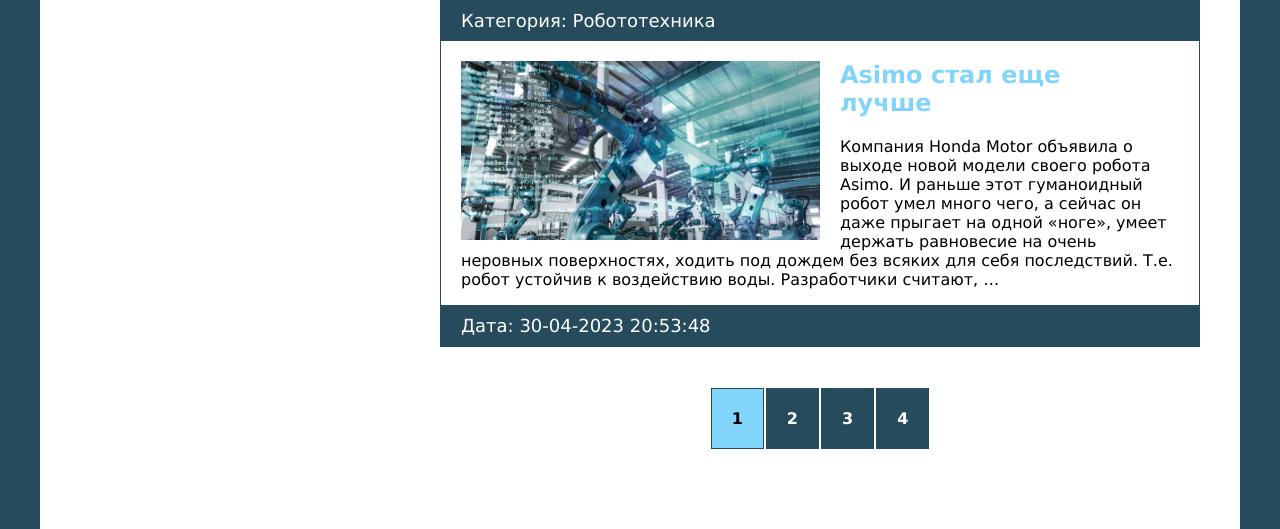
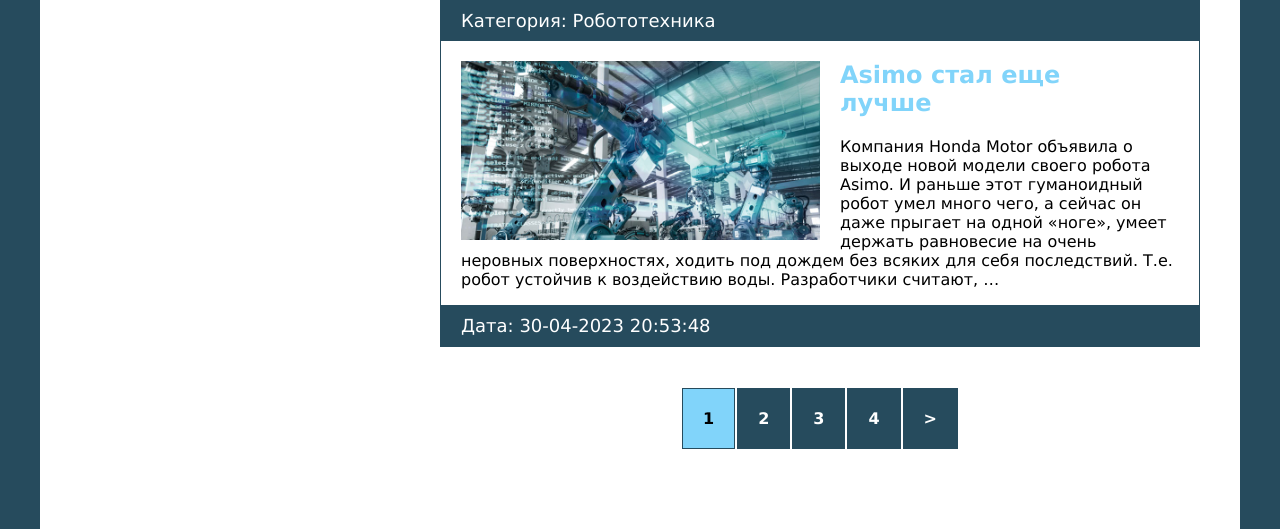
Before and after one commit to StanislavPopovSP/fifth_project_Django, a Django app: page / in a window 1280 px wide. Shown: the part 1028-1557 px from the top of the page. Run offline with Django 4.2, Linux system fonts and the light colour scheme; data comes from the database, SQL or seed files in the repository.

Commit message:
Обновил пагинацию, добавил стрелки.

```diff
--- a/programming_blog/blog/templates/blog/base.html
+++ b/programming_blog/blog/templates/blog/base.html
@@ -50,15 +50,30 @@
                 <!-- Пагинация на главной странице -->
                 {% if page_obj.has_other_pages %} <!-- has_other_pages - если страница с объектами имеет другие страницы -->
                 <ul class="list-pages">
+                    <!-- Стрелка в лево, если есть страницы -->
+                    {% if page_obj.has_previous %}
+                    <li class="page-num">
+                        <a href="?page={{ page_obj.previous_page_number }}">&lt;</a> <!-- &gt; - символьная подстановка & - амперсанд "?page={{ page_obj.next_page_number }} - что бы был переход на следующую страницу -->
+                    </li>
+                    {% endif %}
+
+                    <!-- Пробегаемся по страницам пагинации -->
                     {% for p in paginator.page_range %}
                     {% if page_obj.number == p %} <!-- Если текущий номер равен  -->
                     <li class="page-num page-num-selected">{{ p }}</li>
                     {% elif p >= page_obj.number|add:-3 and p <= page_obj.number|add:3 %} <!-- Для отображения номеров с права и лево -->
                     <li class="page-num">
-                        <a href="?page={{ p }}">{{ p }}</a> <!-- При нажатии, что бы было ?page - после нашего адреса будем добавлять GET параметры, будет приходить какой-то определенный p  -->
+                        <a href="?page={{ p }}">{{ p }}</a> <!-- При нажатии, что бы было ?page - в адресной строке будет отображаться в виде GET параметров, будет приходить какой-то определенный p  -->
                     </li>
                     {% endif %}
                     {% endfor %}
+
+                    <!-- Стрелка в право, если есть страницы -->
+                    {% if page_obj.has_next %}
+                    <li class="page-num">
+                        <a href="?page={{ page_obj.next_page_number }}">&gt;</a> <!-- &gt; - символьная подстановка & - амперсанд "?page={{ page_obj.next_page_number }} - что бы был переход на следующую страницу -->
+                    </li>
+                    {% endif %}
                 </ul>
                 {% endif %}
             </div>
```
